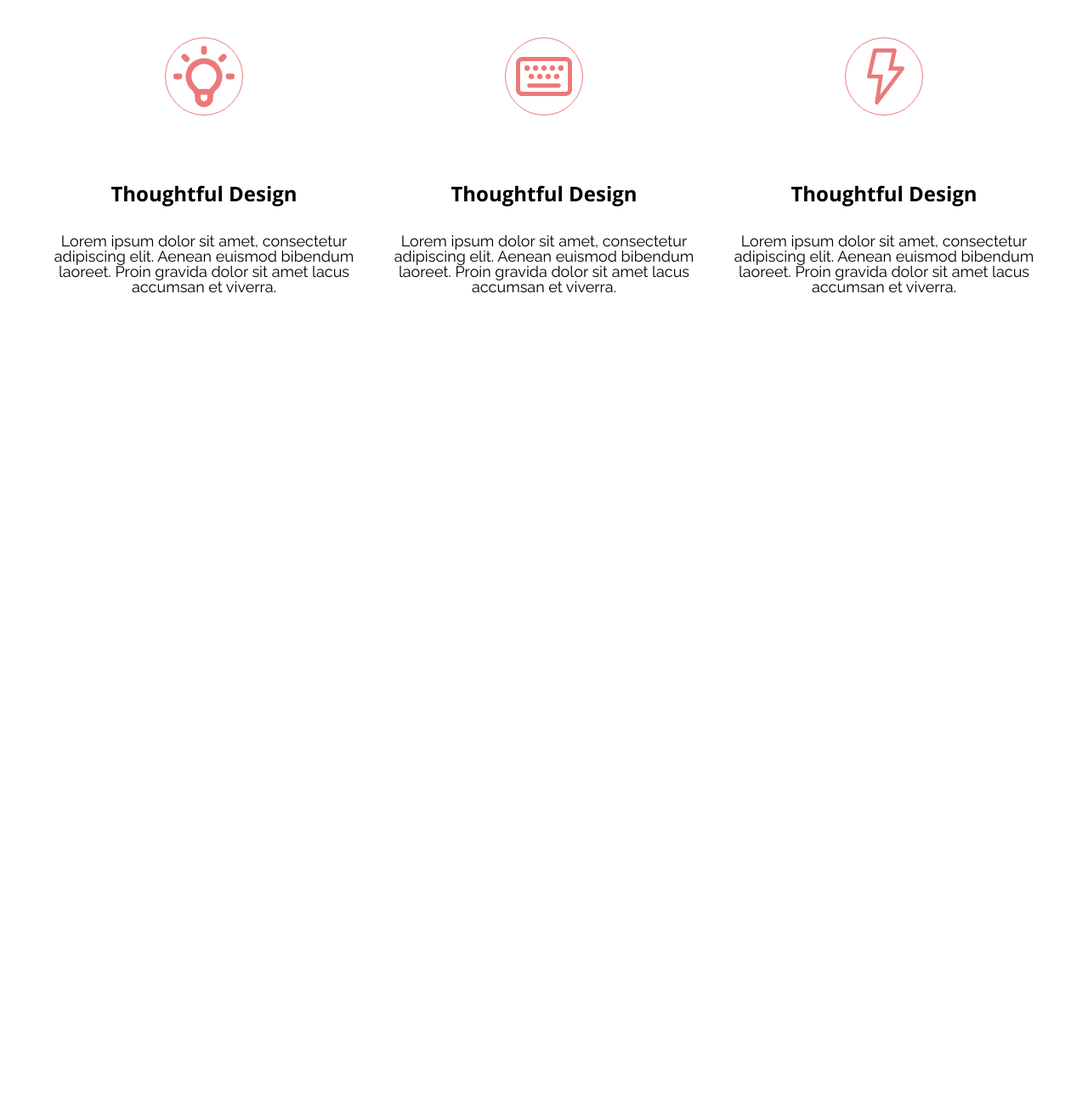
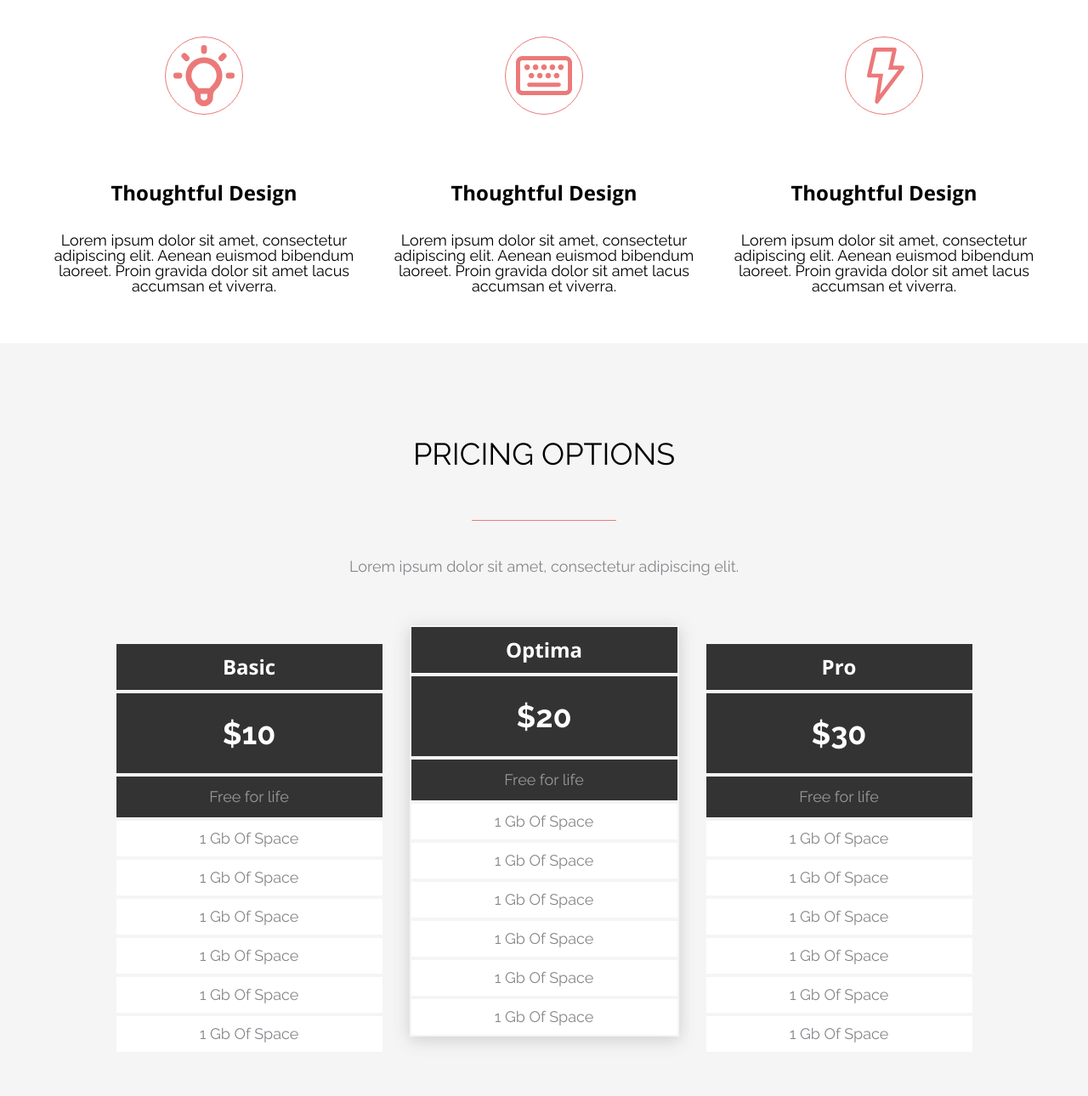
Before and after one commit to ArgonTrime/tms-homework, a plain HTML site: page index.html in a window 1280 px wide. Shown: the part 344-1634 px from the top of the page at 85% size. Before the commit the page ends 800 px from the top, so only its background shows below. Drawn offline with nearby package versions, Linux system fonts and the light colour scheme.

Commit message:
feat: add section
add section options

```diff
--- /dev/null
+++ b/assets/css/options.css
@@ -0,0 +1,44 @@
+.options {
+    background-color: #F5F5F5;
+}
+.options__cards {
+    display: flex;
+    justify-content: center;
+}
+.options__cards__card {
+    width: 317px;
+    padding: 80px 0 50px 0;
+    margin: 0 15px;
+}
+.options__cards__card p{
+    text-align: center;
+    color: #86878B;
+    padding: 12px 0;
+    background-color: #FFFFFF;
+    border: 2px solid #F5F5F5;
+}
+.options__cards__card .options__cards__card_title {
+    font-family: 'Open Sans', sans-serif;
+    font-weight: 700;
+    font-size: 24px;
+    padding: 15px 0;
+    color: #FFF;
+    background: #333333;
+}
+.options__cards__card .options__cards__card_price {
+    font-weight: 700;
+    font-size: 36px;
+    padding: 29px 0;
+    color: #FFF;
+    background: #333333;
+}
+.options__cards__card .options__cards__card_why {
+    color: rgba(255, 255, 255, 0.5);
+    background: #333333;
+    padding: 15px 0;
+}
+.options__cards__card_up {
+    position: relative;
+    top: -20px;
+    filter: drop-shadow(0px 4px 10px rgba(51, 51, 51, 0.2));
+}
--- a/assets/css/style.css
+++ b/assets/css/style.css
@@ -25,13 +25,12 @@ h3 {
     text-align: center;
 }
 .title-block p {
-    font-size: 18px;
     color: #86878B;
     text-align: center;
 }
 .title-block__separator {
     width: 170px;
     height: 0px;
-    border: 1px solid #EC7979;
+    border-bottom: 1px solid #EC7979;
     margin: 0 auto 45px auto;
 }
--- a/index.html
+++ b/index.html
@@ -8,6 +8,7 @@
     <link href="https://fonts.googleapis.com/css2?family=Open+Sans:wght@400;600;700&family=Raleway:wght@400;500;700&display=swap" rel="stylesheet">
     <link rel="stylesheet" href="assets/css/style.css">
     <link rel="stylesheet" href="assets/css/awesome.css">
+    <link rel="stylesheet" href="assets/css/options.css">
 </head>
 <body>
     <main>
@@ -37,6 +38,50 @@
                 </div>
             </div>
         </section>
+        <section class="options">
+            <div class="wrapper">
+                <div class="title-block">
+                    <h2>PRICING OPTIONS</h2>
+                    <div class="title-block__separator"></div>
+                    <p>Lorem ipsum dolor sit amet, consectetur adipiscing elit.</p>
+                </div>
+                <div class="options__cards">
+                    <div class="options__cards__card">
+                        <p class="options__cards__card_title">Basic</p>
+                        <p class="options__cards__card_price">$10</p>
+                        <p class="options__cards__card_why">Free for life</p>
+                        <p>1 Gb Of Space</p>
+                        <p>1 Gb Of Space</p>
+                        <p>1 Gb Of Space</p>
+                        <p>1 Gb Of Space</p>
+                        <p>1 Gb Of Space</p>
+                        <p>1 Gb Of Space</p>
+                    </div>
+                    <div class="options__cards__card options__cards__card_up">
+                        <p class="options__cards__card_title">Optima</p>
+                        <p class="options__cards__card_price">$20</p>
+                        <p class="options__cards__card_why">Free for life</p>
+                        <p>1 Gb Of Space</p>
+                        <p>1 Gb Of Space</p>
+                        <p>1 Gb Of Space</p>
+                        <p>1 Gb Of Space</p>
+                        <p>1 Gb Of Space</p>
+                        <p>1 Gb Of Space</p>
+                    </div>
+                    <div class="options__cards__card">
+                        <p class="options__cards__card_title">Pro</p>
+                        <p class="options__cards__card_price">$30</p>
+                        <p class="options__cards__card_why">Free for life</p>
+                        <p>1 Gb Of Space</p>
+                        <p>1 Gb Of Space</p>
+                        <p>1 Gb Of Space</p>
+                        <p>1 Gb Of Space</p>
+                        <p>1 Gb Of Space</p>
+                        <p>1 Gb Of Space</p>
+                    </div>
+                </div>
+            </div>
+        </section>
     </main>
 </body>
 </html>
```
